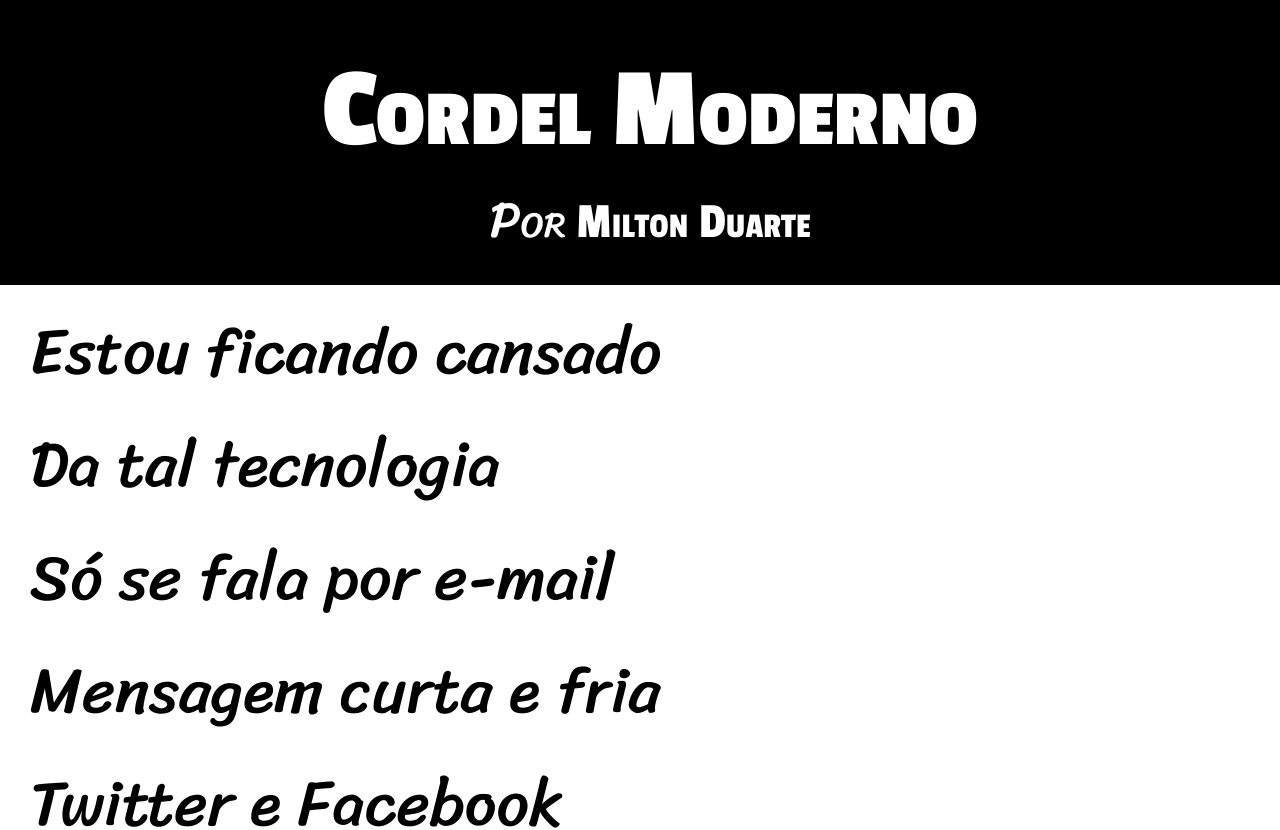
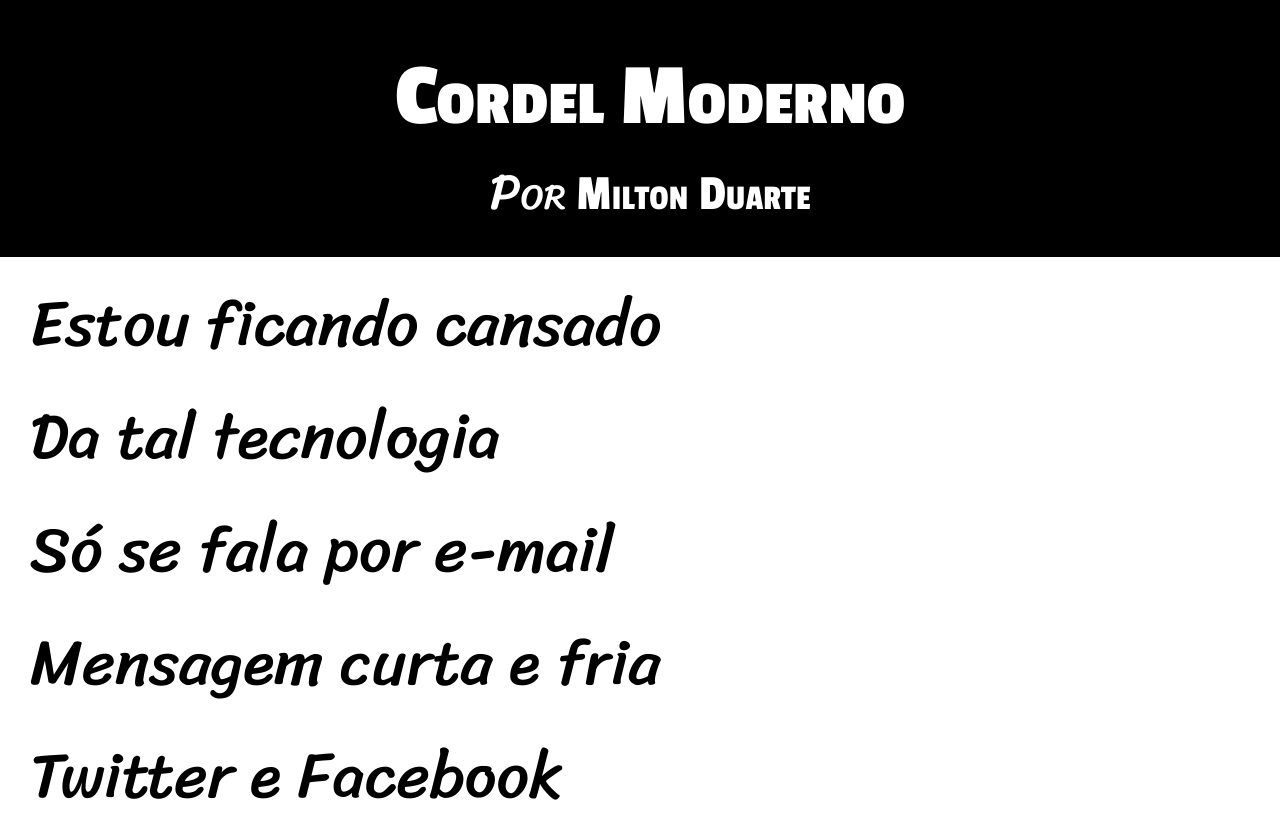
Before and after one commit to GustavoFernandes31/projeto-cordel, a plain HTML site: page index.html in a window 1280 px wide. Shown: the top 830 px of the page. Drawn offline with Linux system fonts and the light colour scheme.

Commit message:
Update style.css

```diff
--- a/estilo/style.css
+++ b/estilo/style.css
@@ -20,7 +20,6 @@ main {
 header {
     background-color: black;
     text-align: center;
-    min-height: 20vh;
     padding-left: 20px;
     padding-bottom: 20px;
     font-variant: small-caps ;
@@ -31,8 +30,7 @@ header h1 {
     text-align: center;
     padding-top: 6vh;
     font-family:var(--fonte-destaque);
-    font-size: 9vw;
-    max-height:20vw ;
+    font-size: 7vw;
 }
 
 header p{
```
